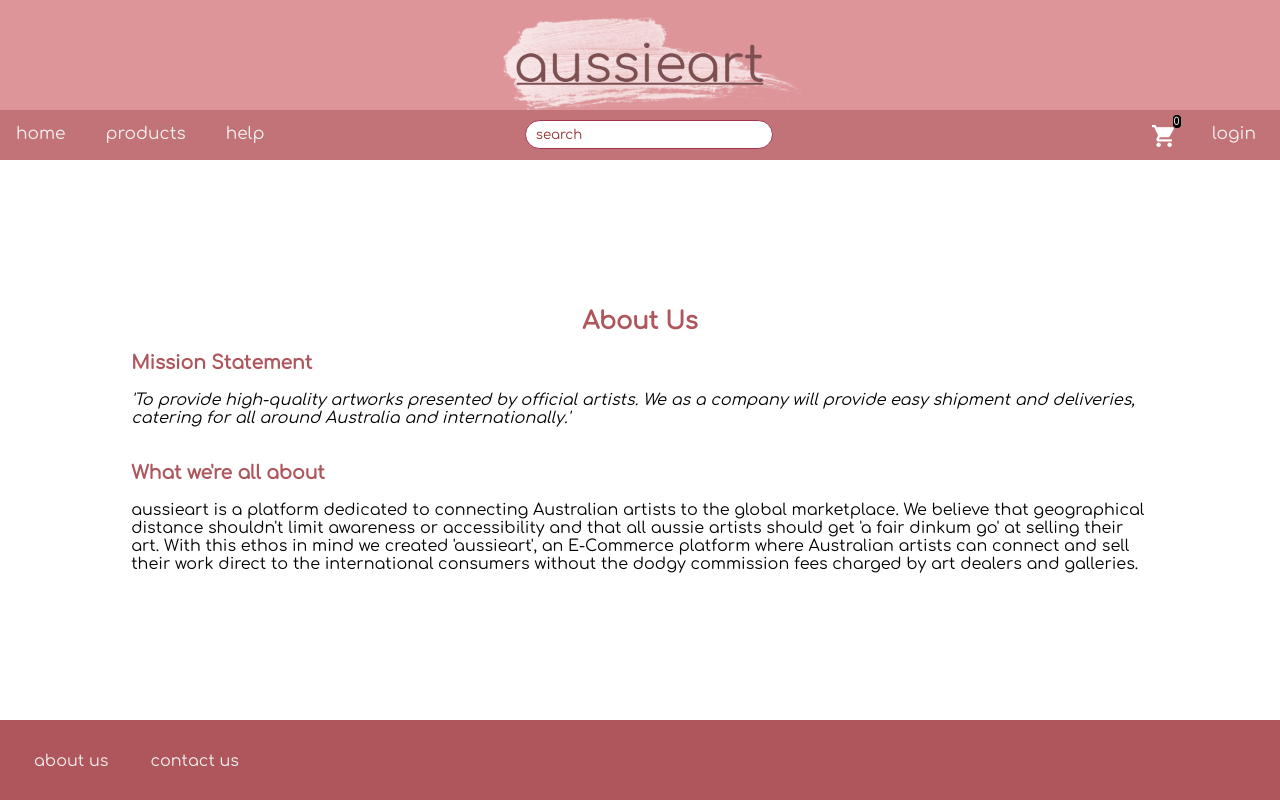
After one commit to jeromycassar/aussieart, a PHP site: page /about.html in a window 1280 px wide. The commit adds this page. Run offline with PHP 8.4, Linux system fonts and the light colour scheme.

Commit message:
Created About Us page w/ CSS.

```diff
--- /dev/null
+++ b/about.html
@@ -0,0 +1,82 @@
+<!DOCTYPE html>
+<html lang='en'>
+<head> <!--Head-->
+  <title>aussieart - Home</title>
+  <meta charset="utf-8">
+  <link rel="stylesheet" type="text/CSS" href="stylesheets/style.css">
+</head><!--End of head-->
+<div class="wrapper"><!--Wrapper-->
+  <header><!--Header-->
+      <div class="top"><!--Logo and Login-->
+          <table id="header-table">
+              <tr>
+                  <td></td>
+                  <td><a href=''><img id="logo" src="images/aussieart_logo2.png" width="400px" height="120px"></a></td>
+                  <td><p id="greeting"></p></td>
+              </tr>
+          </table>
+      </div>
+      <nav class="nav-bar"><!--Navigation Bar-->
+          <a href=''>home</a>
+          <a href=''>products</a>
+          <a href=''>help</a>
+        <div class="topnav-centered">
+          <form id="search" method="POST">
+            <input type="text" name="search" id="search-bar" placeholder="search">
+          </form>
+        </div>
+        <div class="topnav-right">
+            <a class="cart-link" href=''>
+              <div class="cart-wrapper">
+                <span id="cart-num">0</span>
+                <img id="cart" src="images/shopping-cart.png" width="22px" height="22px">
+              </div>
+            </a>
+            <a href='' style="position:relative; bottom:2px;">login</a>
+          </div>
+      </nav><!--End of Navigation Bar-->
+  </header><!--End of header-->
+  <body><!--Content-->
+      <table id="content-table">
+          <tr>
+              <td class="body-spacing"></td>
+              <td class="body-content"><!--Main Content-->
+                <h2>About Us</h2><br>
+                <h3>Mission Statement</h3><br>
+                <p class="italic">'To provide high-quality artworks presented by official artists. We as a company will provide easy shipment and deliveries,
+                  catering for all around Australia and internationally.'</p><br><br>
+                <h3>What we're all about</h3><br>
+                <p>aussieart is a platform dedicated to connecting Australian artists to the global marketplace.
+                  We believe that geographical distance shouldn't limit awareness or accessibility and that all aussie artists should get 'a fair dinkum go' at selling their art.
+                  With this ethos in mind we created 'aussieart', an E-Commerce platform where Australian artists can connect and sell their work direct to the international consumers
+                  without the dodgy commission fees charged by art dealers and galleries.
+                </p>
+              </td>
+              <td class="body-spacing"></td>
+          </tr>
+      </table>
+  </body><!--End of Content-->
+  <footer><!--Footer-->
+    <nav class="footer-bar"><!--Footer Navigation Bar-->
+      <table id="header-table">
+        <tr>
+          <td>
+            <ul>
+              <li><a href=''>about us</a></li>
+              <li><a href=''>contact us</a></li>
+            </ul>
+          </td>
+          <td>
+            <ul class="middle">
+            </ul>
+          </td>
+          <td>
+            <ul class="right">
+            </ul>
+          </td>
+        </tr>
+      </table>
+    </nav><!--End of Footer Navigation Bar-->
+  </footer><!--End of Footer-->
+</div><!--End of wrapper-->
+</html><!--End of html-->
--- a/stylesheets/style.css
+++ b/stylesheets/style.css
@@ -378,3 +378,17 @@ body{
   cursor:pointer;
 }
 /*End of Products Page Style*/
+
+/*About Us Page Styles*/
+h3{
+  font-family:header;
+  font-weight:bold;
+  color:rgb(175, 86, 92);
+}
+.italic{
+  font-style:italic;
+}
+p, .italic{
+  font-family:header;
+}
+/*End of About Us Page Styles*/
```
